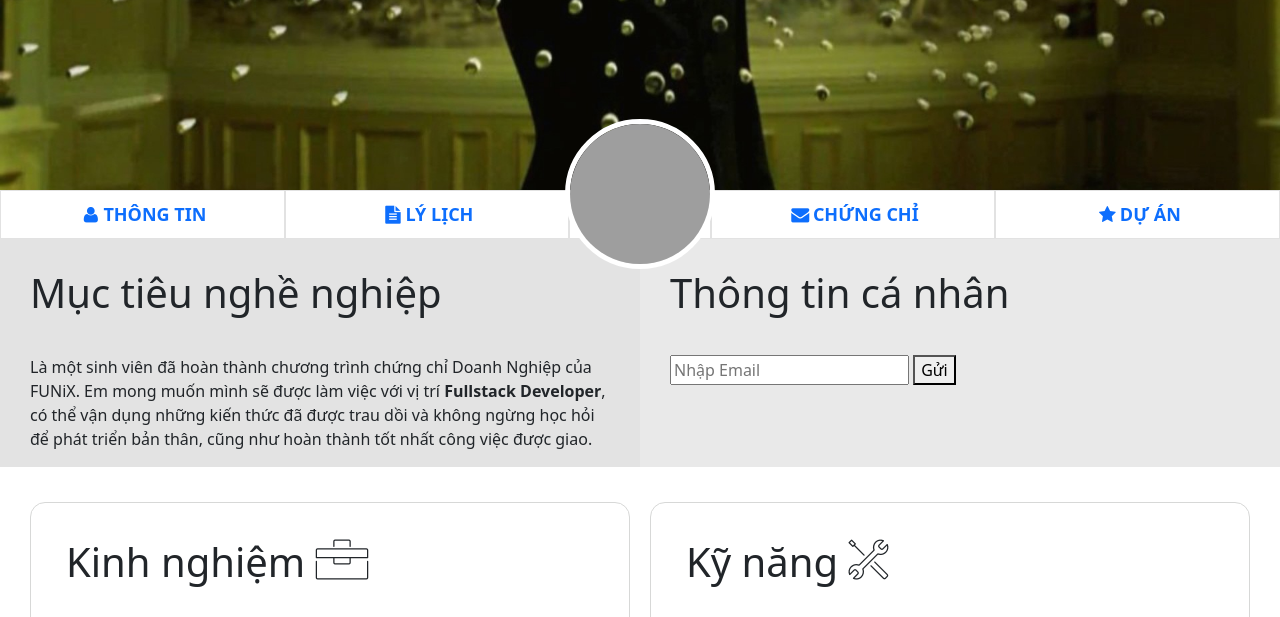
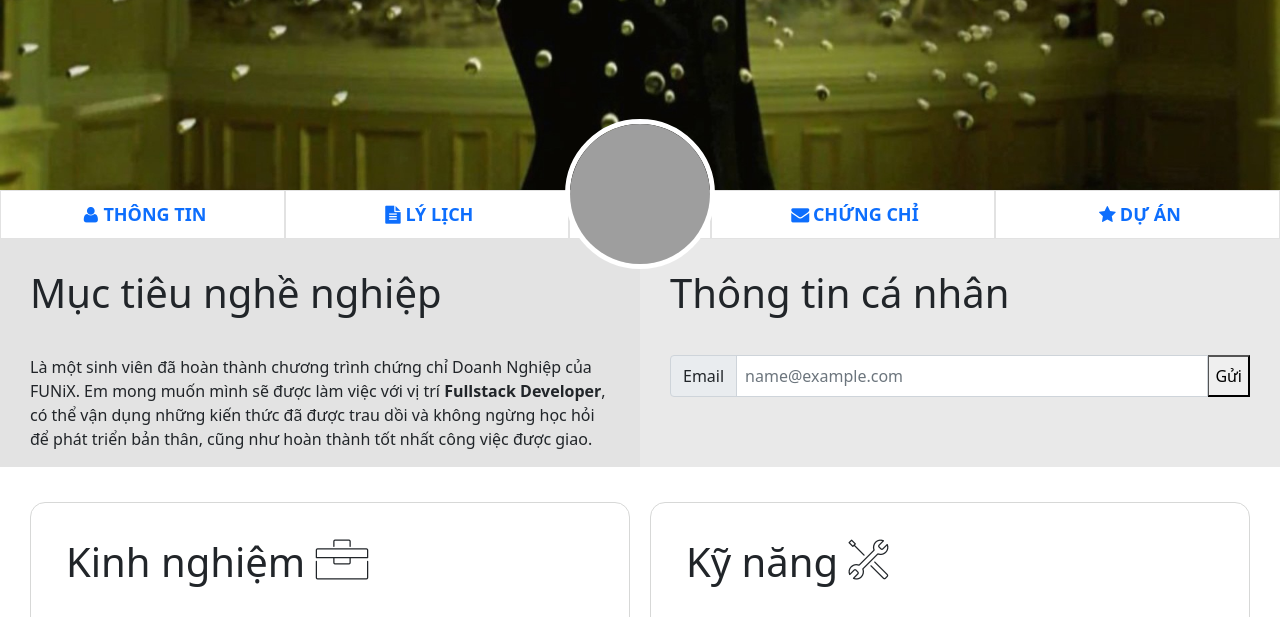
Before and after one commit to seikovn/congnvfx19933-asm3, a plain HTML site: page index.html in a window 1280 px wide. Shown: the part 483-1100 px from the top of the page. Drawn offline with nearby package versions, Linux system fonts and the light colour scheme; grey boxes are pictures that could not be loaded.

Commit message:
Update index.html

```diff
--- a/index.html
+++ b/index.html
@@ -65,13 +65,15 @@
           </div>
           <div id="personal-info">
             <h1 class="section-title">Thông tin cá nhân</h1>
-             <div id="login">
-             <form class="form-inline">
-              <input type="email" id="inputEmail" placeholder="Nhập Email" data-toggle="tooltip" data-placement="bottom" title="Nhập địa chỉ email bất kỳ."/>
+            <div id="login">
+              <div class="input-group">
+                <span class="input-group-text">Email</span>
+              <input type="email" class="form-control p-2" id="inputEmail" placeholder="name@example.com" data-toggle="tooltip" data-placement="bottom" title="Nhập địa chỉ email bất kỳ."/>
               <button type="button" onclick="testMailFunction()">Gửi</button>
-              <p id="alertText"></p>
-            </form>
             </div>
+            <p id="alertText" class="mx-auto text-center bg-warning w-25"></p>
+            </div>
+
             <div id="hideInfor">
               <ul class="mt-40 info">
                 <li><span>Giới tính</span> : Nam</li>
```
